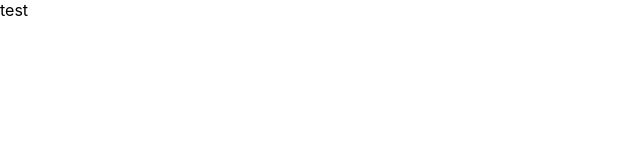
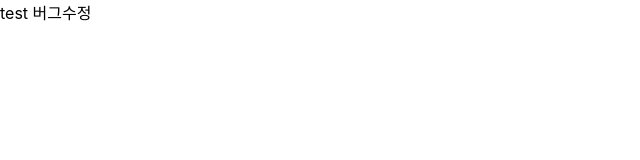
Before and after one commit to choiiw/ToyProject_TodoList, a React (Create React App) app in the folder todolist_front/: page / in a window 1280 px wide. Shown: the top 160 px of the page, without its empty margins (0-640 px from the left). Built offline with nearby package versions, Linux system fonts and the light colour scheme.

Commit message:
BUG:버그 해결 완료

```diff
--- a/todolist_front/src/App.js
+++ b/todolist_front/src/App.js
@@ -4,7 +4,7 @@ import './App.css';
 function App() {
   return (
     <>
-      test
+      test 버그수정
     </>
   );
 }
```
